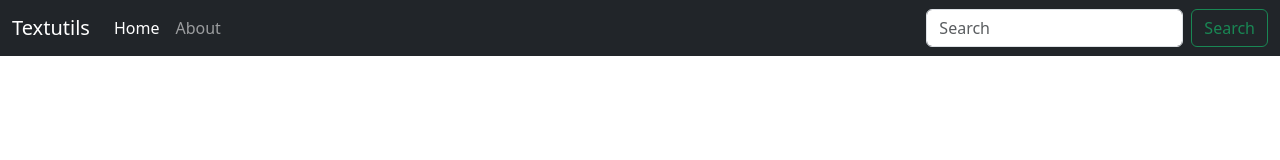
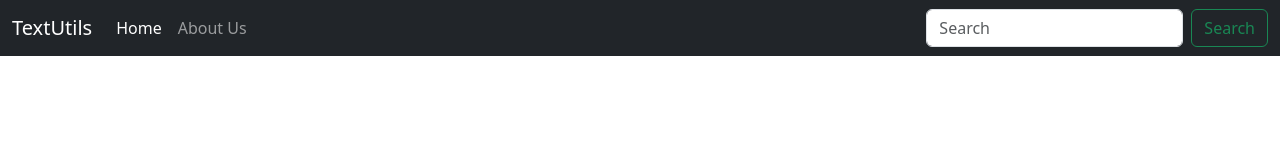
Before and after one commit to Arp1it/react-js-learning-project, a React (Create React App) app: page / in a window 1280 px wide. Shown: the top 160 px of the page. Built offline with nearby package versions, Linux system fonts and the light colour scheme.

Commit message:
Learning day6

```diff
--- a/src/App.js
+++ b/src/App.js
@@ -1,95 +1,15 @@
 // import logo from './logo.svg';
 import './App.css';
+import Navbar from './components/Navbar';
 
 function App() {
   return (
     <>
-    <nav className="navbar navbar-expand-sm navbar-dark bg-dark">
-  <div className="container-fluid">
-    <a className="navbar-brand" href="/">Textutils</a>
-    <button className="navbar-toggler" type="button" data-bs-toggle="collapse" data-bs-target="#navbarSupportedContent" aria-controls="navbarSupportedContent" aria-expanded="false" aria-label="Toggle navigation">
-      <span className="navbar-toggler-icon"></span>
-    </button>
-    <div className="collapse navbar-collapse" id="navbarSupportedContent">
-      <ul className="navbar-nav me-auto mb-2 mb-lg-0">
-        <li className="nav-item">
-          <a className="nav-link active" aria-current="page" href="/">Home</a>
-        </li>
-        <li className="nav-item">
-          <a className="nav-link" href="/">About</a>
-        </li>
-      </ul>
-      <form className="d-flex" role="search">
-        <input className="form-control me-2" type="search" placeholder="Search" aria-label="Search" />
-        <button className="btn btn-outline-success" type="submit">Search</button>
-      </form>
-    </div>
-  </div>
-</nav>
+    {/* <Navbar title="TextUtils" aboutText="About Us" /> */}
+    <Navbar title="TextUtils" />
+    {/* <Navbar /> */}
     </>
   );
 }
 
 export default App;
-
-
-
-
-
-
-
-
-
-
-
-
-
-
-
-
-
-
-
-
-
-
-
-
-
-
-
-
-
-
-
-
-
-
-
-
-// import './App.css';
-
-
-// let name = "<b> Arpit </b>"
-// function App() {
-//   return (
-//     <>
-//     <nav>
-//       <li>Home</li>
-//       <li>About</li>
-//       <li>Contact</li>
-//     </nav>
-
-//     <div className='container'>
-//       <h1>Hello {name}</h1>
-//       <p>
-//         Hey my name is Arpit. I am a Python and Javascript Dev.
-//       </p>
-//     </div>
-
-//     <div className='blank'><h2>Hey</h2></div>
-//     </>
-//   );
-// }
-
-// export default App;
--- /dev/null
+++ b/src/components/Navbar.js
@@ -0,0 +1,44 @@
+import React from 'react'
+import PropTypes from 'prop-types'
+
+
+export default function Navbar(props) {
+  return (
+    <nav className="navbar navbar-expand-sm navbar-dark bg-dark">
+    <div className="container-fluid">
+      <a className="navbar-brand" href="/">{props.title}</a>
+      <button className="navbar-toggler" type="button" data-bs-toggle="collapse" data-bs-target="#navbarSupportedContent" aria-controls="navbarSupportedContent" aria-expanded="false" aria-label="Toggle navigation">
+        <span className="navbar-toggler-icon"></span>
+      </button>
+      <div className="collapse navbar-collapse" id="navbarSupportedContent">
+        <ul className="navbar-nav me-auto mb-2 mb-lg-0">
+          <li className="nav-item">
+            <a className="nav-link active" aria-current="page" href="/">Home</a>
+          </li>
+          <li className="nav-item">
+            <a className="nav-link" href="/">{props.aboutText}</a>
+          </li>
+        </ul>
+        <form className="d-flex" role="search">
+          <input className="form-control me-2" type="search" placeholder="Search" aria-label="Search" />
+          <button className="btn btn-outline-success" type="submit">Search</button>
+        </form>
+      </div>
+    </div>
+  </nav>
+  )
+}
+
+
+Navbar.propTypes = {
+    title: PropTypes.string.isRequired,
+    aboutText: PropTypes.string.isRequired
+    // title: PropTypes.string
+    // aboutText: PropTypes.string
+}
+
+
+Navbar.defaultProps = {
+    title: "Set title here",
+    aboutText: "About Us"
+}
```
Also changed, not shown: module1.mjs (added, +7 -0 lines), module2.mjs (added, +9 -0 lines).
